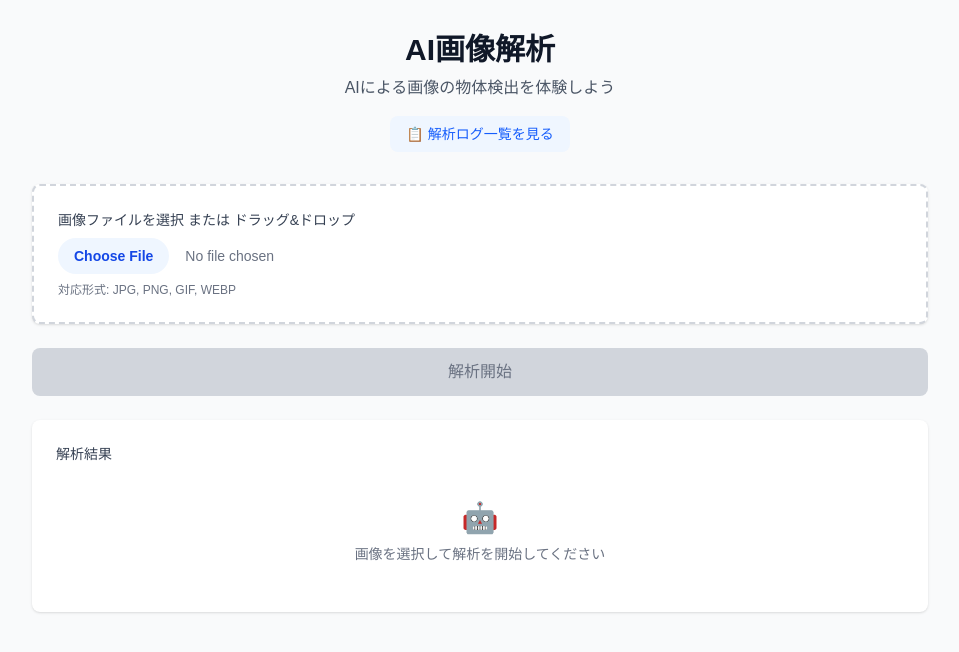
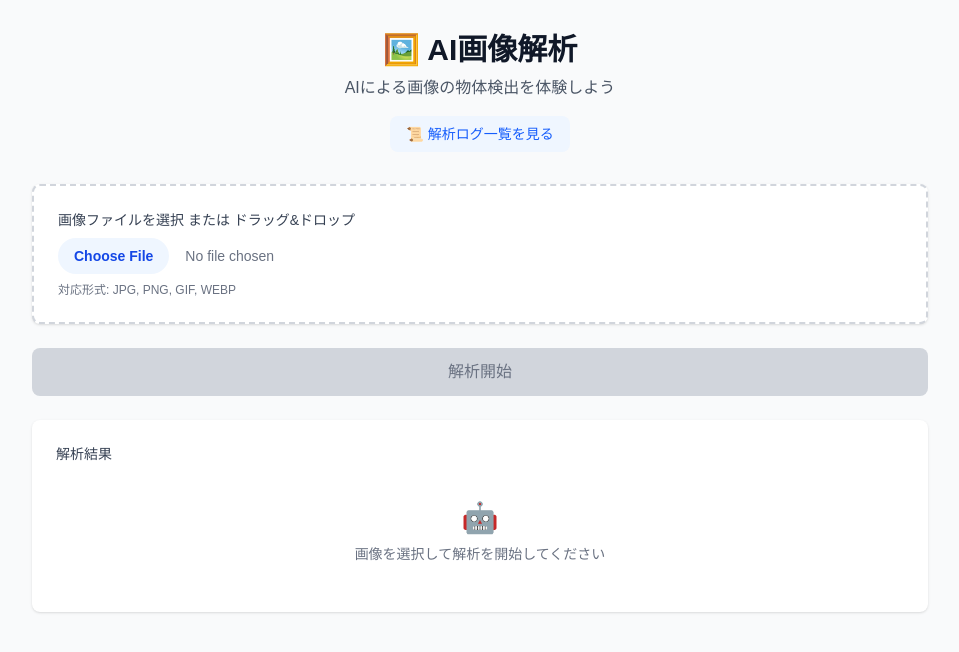
Before and after one commit to xmitoux/image-analyzer, a Next.js app in the folder frontend/: page / in a window 1280 px wide. Shown: the top 652 px of the page, without its empty margins (160-1119 px from the left). Built offline with nearby package versions, Linux system fonts and the light colour scheme.

Commit message:
💄 update: 画像解析画面とログ一覧画面のヘッダー調整

```diff
--- a/frontend/src/app/ImageAnalysisPage.tsx
+++ b/frontend/src/app/ImageAnalysisPage.tsx
@@ -191,7 +191,7 @@ export default function ImageAnalysisPage() {
                 {/* ヘッダー */}
                 <div className="text-center mb-6 sm:mb-8">
                     <h1 className="text-2xl sm:text-3xl font-bold text-gray-900 mb-2">
-                        AI画像解析
+                        🖼️ AI画像解析
                     </h1>
                     <p className="text-sm sm:text-base text-gray-600 mb-4">
                         AIによる画像の物体検出を体験しよう
@@ -201,7 +201,7 @@ export default function ImageAnalysisPage() {
                             href="/analysis-logs"
                             className="inline-flex items-center px-4 py-2 text-sm font-medium text-blue-600 bg-blue-50 hover:bg-blue-100 rounded-lg transition-colors"
                         >
-                            📋 解析ログ一覧を見る
+                            📜 解析ログ一覧を見る
                         </Link>
                     </div>
                 </div>
--- a/frontend/src/app/analysis-logs/AnalysisLogsPage.tsx
+++ b/frontend/src/app/analysis-logs/AnalysisLogsPage.tsx
@@ -49,7 +49,7 @@ export default function AnalysisLogsPage({ data }: AnalysisLogsPageProps) {
                 {/* ヘッダー */}
                 <div className="text-center mb-6 sm:mb-8">
                     <h1 className="text-2xl sm:text-3xl font-bold text-gray-900 mb-2">
-                        画像分析ログ一覧
+                        📜 画像分析ログ一覧
                     </h1>
                     <p className="text-sm sm:text-base text-gray-600 mb-4">
                         画像解析結果の履歴を確認する
@@ -59,7 +59,7 @@ export default function AnalysisLogsPage({ data }: AnalysisLogsPageProps) {
                             href="/"
                             className="inline-flex items-center px-4 py-2 text-sm font-medium text-blue-600 bg-blue-50 hover:bg-blue-100 rounded-lg transition-colors"
                         >
-                            🔍 新しい画像を解析
+                            🖼️ 新しい画像を解析
                         </Link>
                     </div>
                 </div>
```
